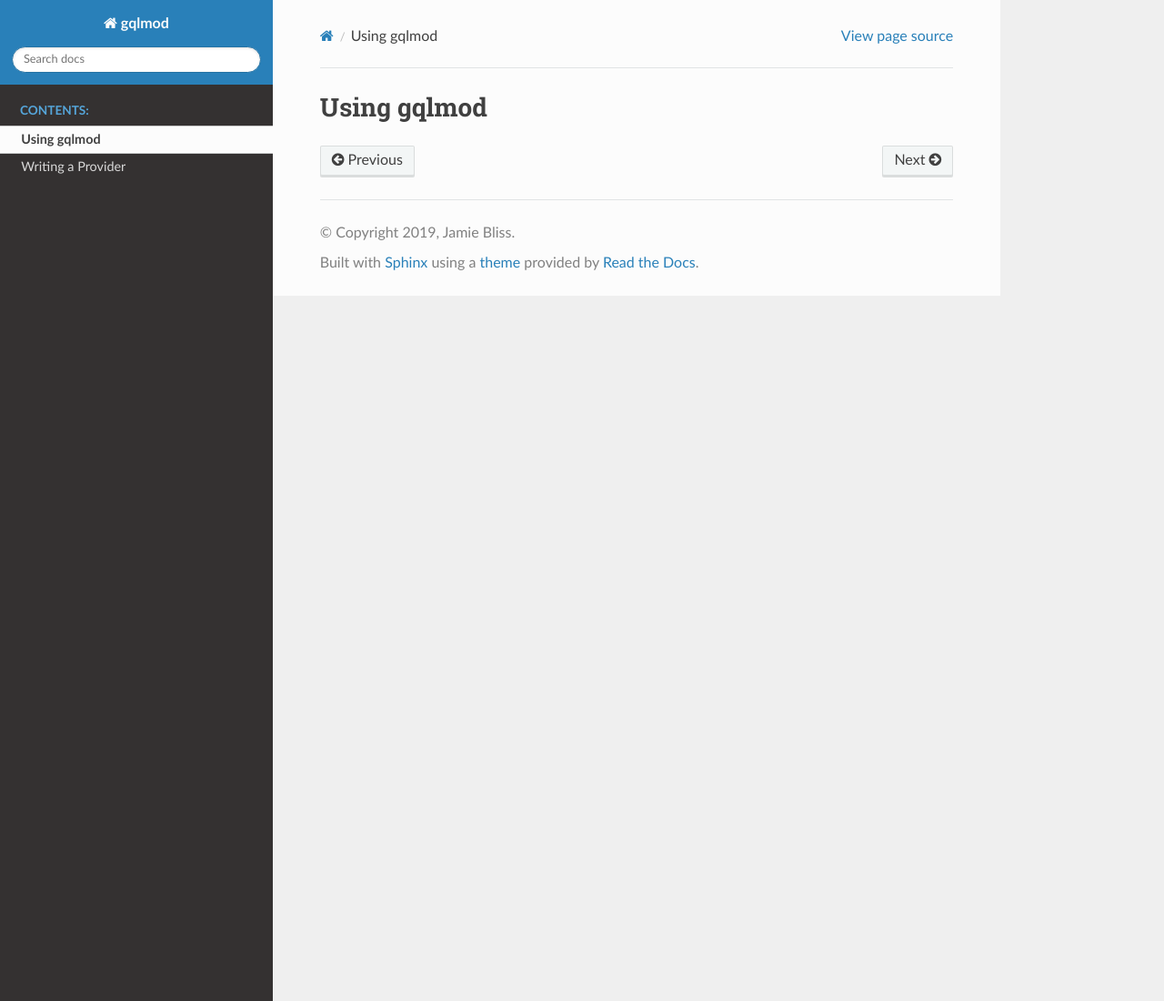
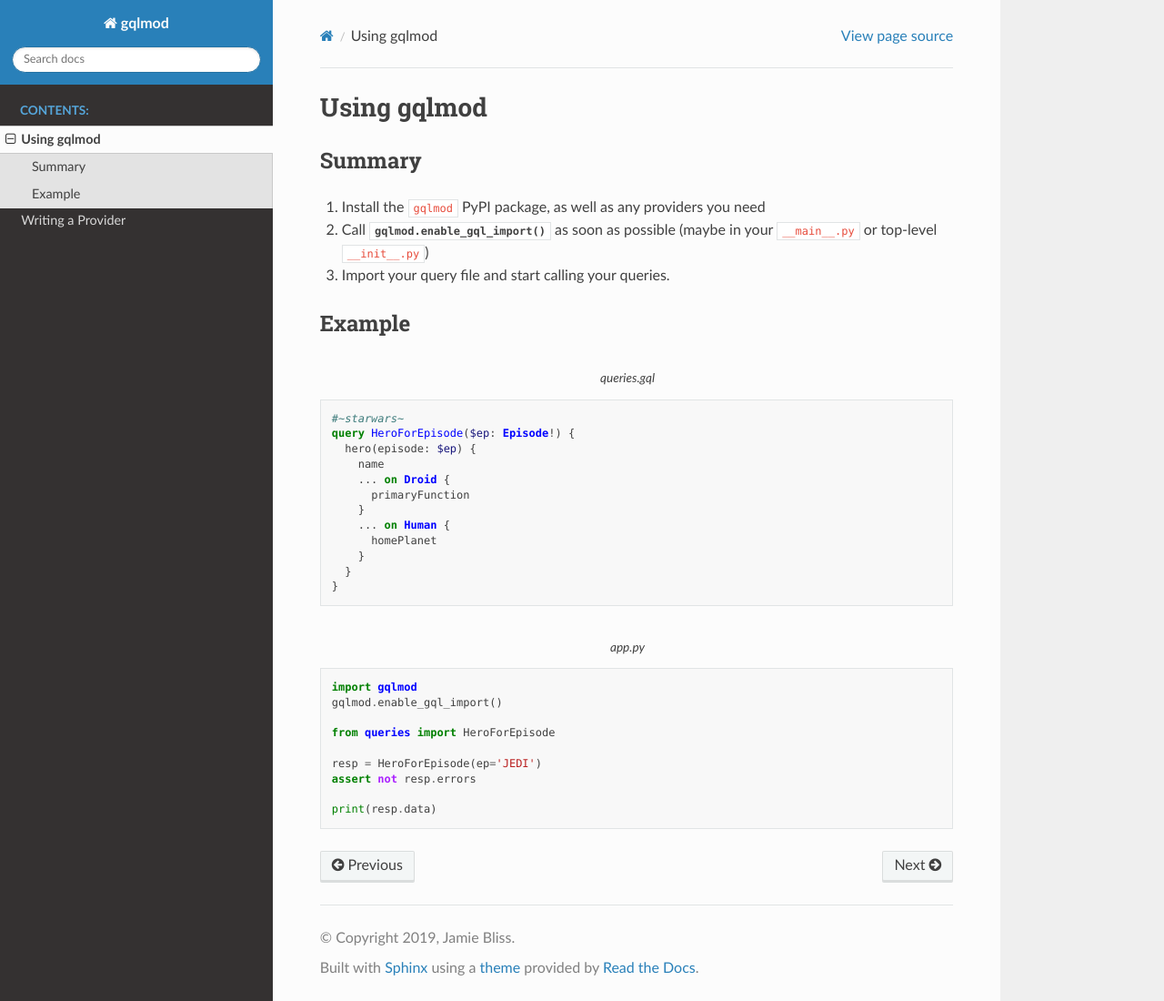
Before and after one commit to gqlmod/gqlmod, a Sphinx documentation site: the page built from docs/usage.rst, in a window 1280 px wide and 1100 px high. Shown: the whole window at 91% size. Built offline with Sphinx 7.4.7 and the Read the Docs theme 2.0.0, drawn with Linux system fonts in a browser that asks for light colours.

Commit message:
Start in on the docs

```diff
--- a/docs/index.rst
+++ b/docs/index.rst
@@ -1,7 +1,12 @@
 Welcome to gqlmod's documentation!
 ==================================
 
+gqlmod allows you to import GraphQL Query (``.gql``) files as modules and call
+the queries and mutations defined there. It will validate your queries at
+import time, to surface any problems as soon as possible.
 
+gqlmod also defines mechanisms for handling different services (called providers)
+and different contexts with those services.
 
 .. toctree::
    :maxdepth: 2
--- a/docs/provider.rst
+++ b/docs/provider.rst
@@ -1,2 +1,4 @@
 Writing a Provider
 ==================
+
+TODO
--- a/docs/requirements.txt
+++ b/docs/requirements.txt
@@ -1,2 +1,3 @@
 sphinx>2.0
 sphinx_rtd_theme
+git+https://github.com/astronouth7303/pygments-graphql-lexer.git
--- a/docs/usage.rst
+++ b/docs/usage.rst
@@ -1,2 +1,42 @@
 Using gqlmod
 ============
+
+Summary
+-------
+1. Install the ``gqlmod`` PyPI package, as well as any providers you need
+2. Call :py:func:`gqlmod.enable_gql_import()` as soon as possible (maybe in your ``__main__.py`` or top-level ``__init__.py``)
+3. Import your query file and start calling your queries.
+
+
+Example
+-------
+
+.. code-block:: graphql
+    :caption: queries.gql
+
+    #~starwars~
+    query HeroForEpisode($ep: Episode!) {
+      hero(episode: $ep) {
+        name
+        ... on Droid {
+          primaryFunction
+        }
+        ... on Human {
+          homePlanet
+        }
+      }
+    }
+
+
+.. code-block:: python
+    :caption: app.py
+
+    import gqlmod
+    gqlmod.enable_gql_import()
+
+    from queries import HeroForEpisode
+
+    resp = HeroForEpisode(ep='JEDI')
+    assert not resp.errors
+
+    print(resp.data)
```
Also changed, not shown: other parts of docs/index.rst (+0 -1 lines).
